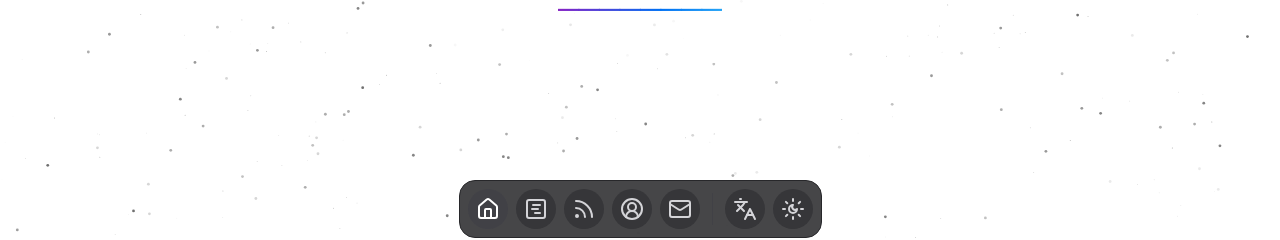
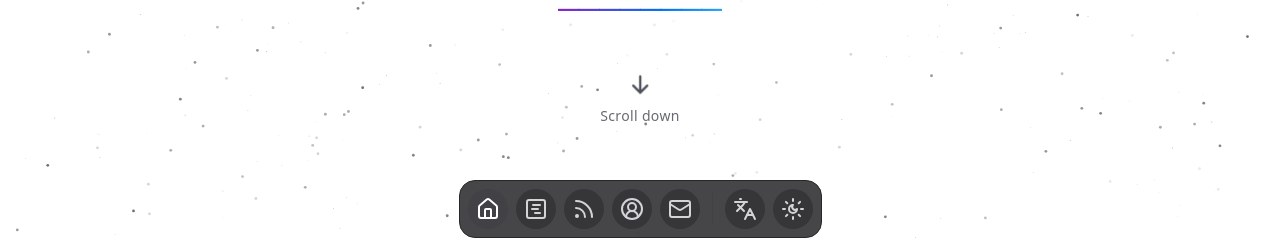
Before and after one commit to publieople/Homepage, a React (Vite) app: page / in a window 1280 px wide. Shown: the part 522-762 px from the top of the page. Built offline with nearby package versions, Linux system fonts and the light colour scheme.

Commit message:
feat(hero): 添加向下滑动提示组件并优化首页布局
- 在 HeroSection 组件中添加 ScrollDownIndicator 组件
- 新增 ScrollDownIndicator 组件，用于提示用户

```diff
--- a/src/components/features/hero/HeroSection.tsx
+++ b/src/components/features/hero/HeroSection.tsx
@@ -6,6 +6,7 @@ import logo from "@/assets/react.svg"; // 可替换为你的Logo
 import { ShineBorder } from "@/components/magicui/shine-border";
 import { TextAnimate } from "@/components/magicui/text-animate";
 import { AuroraText } from "@/components/magicui/aurora-text";
+import { ScrollDownIndicator } from "@/components/magicui/scroll-down-indicator";
 
 /**
  * 首页Hero区：Logo+打字机文本
@@ -39,6 +40,7 @@ export const HeroSection: React.FC = () => {
   }, [i18n.language, t]);
 
   return (
+    <div className="relative">
       <motion.section
         initial={{ opacity: 0, y: 40 }}
         animate={{ opacity: 1, y: 0 }}
@@ -87,5 +89,7 @@ export const HeroSection: React.FC = () => {
           </div>
         </div>
       </motion.section>
+      <ScrollDownIndicator />
+    </div>
   );
 };
--- /dev/null
+++ b/src/components/magicui/scroll-down-indicator.tsx
@@ -0,0 +1,41 @@
+import React from "react";
+import { useTranslation } from "react-i18next";
+
+/**
+ * 向下滑动提示组件，支持i18n、亮暗色和响应式
+ */
+export const ScrollDownIndicator: React.FC<
+  React.HTMLAttributes<HTMLDivElement>
+> = ({ className = "", ...props }) => {
+  const { t } = useTranslation();
+  return (
+    <div
+      className={`flex flex-col items-center absolute left-1/2 bottom-50 -translate-x-1/2 z-20 select-none ${className}`}
+      {...props}
+    >
+      <div className="animate-bounce mb-1">
+        <svg
+          width="28"
+          height="28"
+          viewBox="0 0 24 24"
+          fill="none"
+          className="mx-auto text-foreground/70 dark:text-foreground/60"
+          xmlns="http://www.w3.org/2000/svg"
+        >
+          <path
+            d="M12 5v14m0 0l-6-6m6 6l6-6"
+            stroke="currentColor"
+            strokeWidth="2"
+            strokeLinecap="round"
+            strokeLinejoin="round"
+          />
+        </svg>
+      </div>
+      <span className="text-xs sm:text-sm text-foreground/60 dark:text-foreground/50 tracking-wide">
+        {t("home.hero.scrollDown")}
+      </span>
+    </div>
+  );
+};
+
+export default ScrollDownIndicator;
```
Lines whose indentation alone changed are shown as unchanged.
